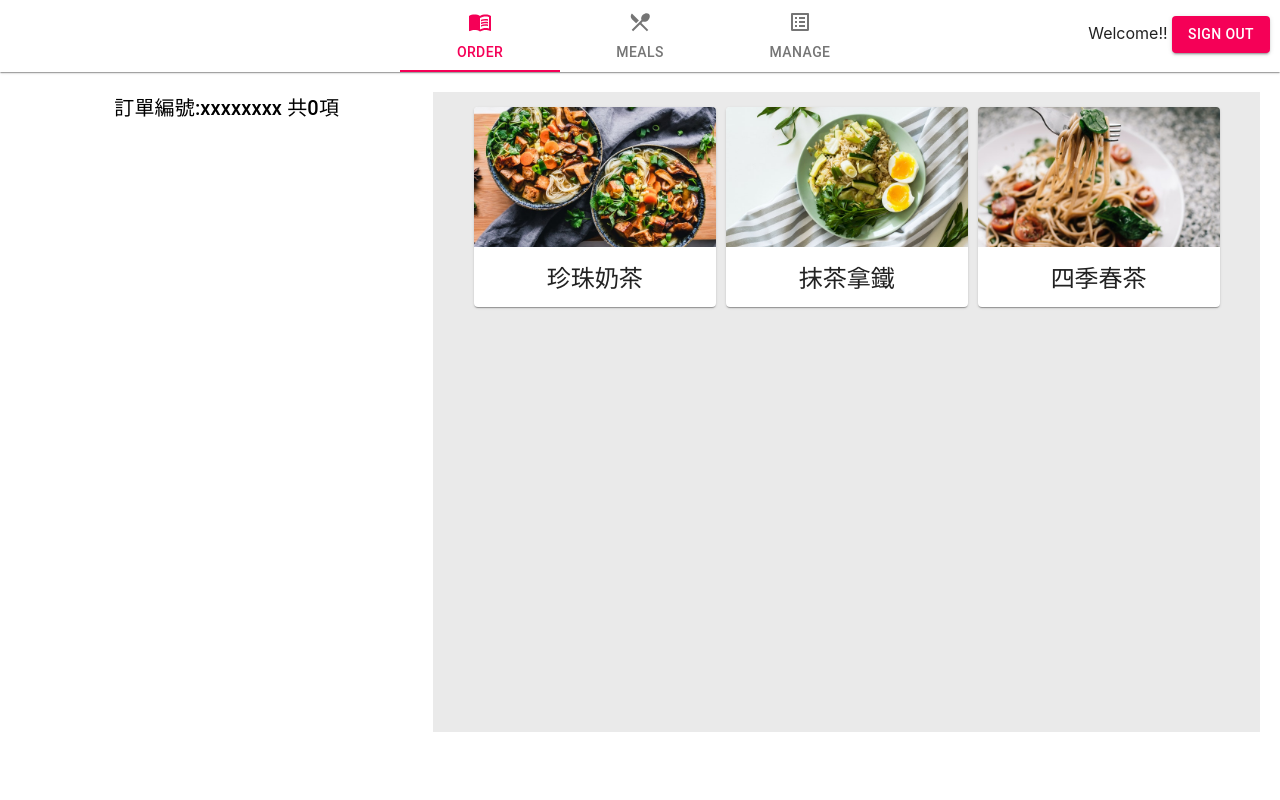
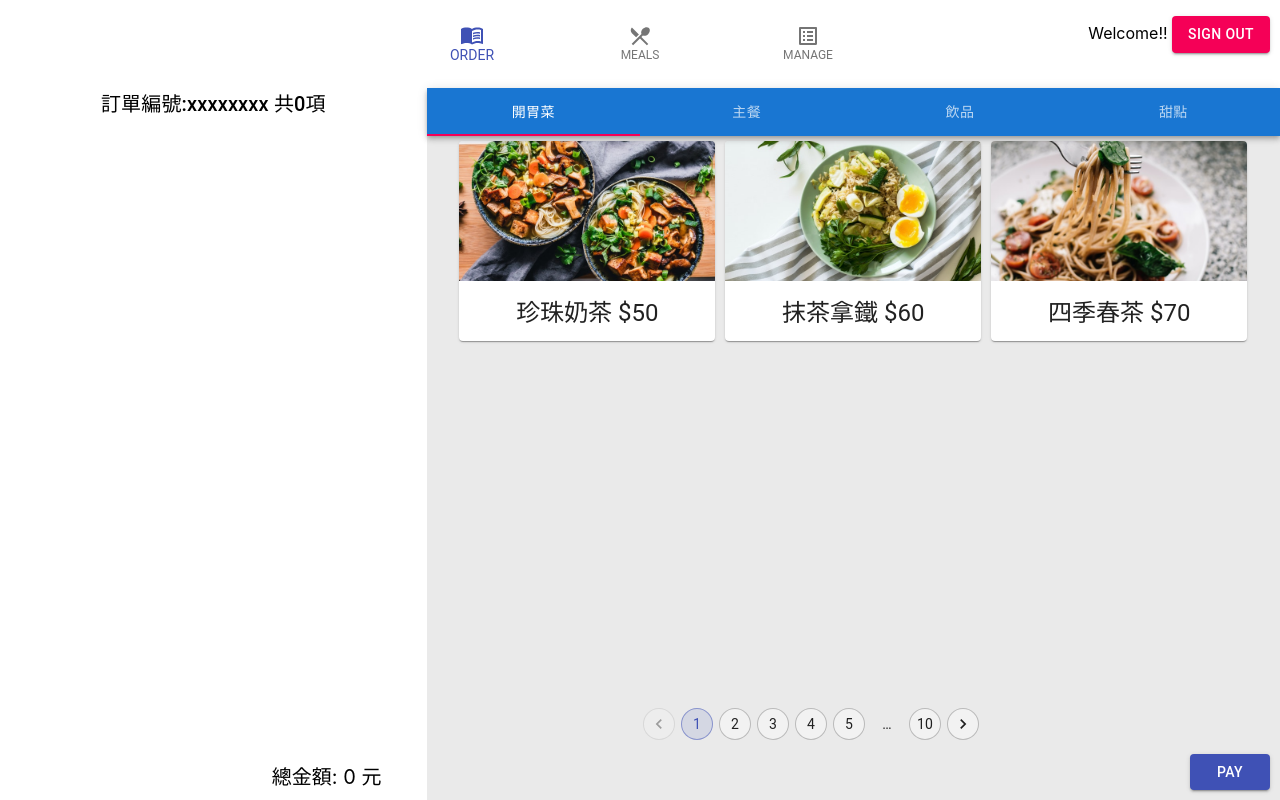
Before and after one commit to sponge2984/react-order-app, a React (Create React App) app: page / in a window 1280 px wide. Both pictures are taken after a click on the button "LOG IN". Built offline with nearby package versions, Linux system fonts and the light colour scheme.

Commit message:
訂單頁新增 分類、分頁、金額

```diff
--- a/src/component/ProductItem.js
+++ b/src/component/ProductItem.js
@@ -34,6 +34,7 @@ function ProductItem({ className, itemInfo, onSelect }) {
                 <CardContent>
                     <Typography gutterBottom variant="h5" component="h2">
                         {itemInfo.name}
+                        {` $${itemInfo.price}`}
                     </Typography>
                 </CardContent>
             </CardActionArea>
--- a/src/component/page/Main.js
+++ b/src/component/page/Main.js
@@ -1,15 +1,14 @@
 import React from "react";
 import { useHistory, useLocation } from "react-router-dom";
 import { AuthButton } from "../customhooks/useAuth";
-import Paper from "@material-ui/core/Paper";
 import { makeStyles } from "@material-ui/core/styles";
-import Tabs from "@material-ui/core/Tabs";
-import Tab from "@material-ui/core/Tab";
 import { MenuLists } from "../helper";
-
+import BottomNavigation from "@material-ui/core/BottomNavigation";
+import BottomNavigationAction from "@material-ui/core/BottomNavigationAction";
 const useStyles = makeStyles({
     root: {
         flexGrow: 1,
+        height: "11vh",
     },
     authBtn: {
         position: "absolute",
@@ -36,21 +35,22 @@ export function MenuTabs() {
         history.push(pathLists[newValue]);
     };
     return (
-        <Paper square className={classes.root}>
-            <Tabs
+        <>
+            <BottomNavigation
                 value={value}
                 onChange={handleChange}
-                indicatorColor="secondary"
-                textColor="secondary"
-                aria-label="icon label tabs example"
-                centered
+                showLabels
+                className={classes.root}
             >
                 {MenuLists.map((item) => (
-                    <Tab icon={item.icon} label={item.label} />
+                    <BottomNavigationAction
+                        label={item.label}
+                        icon={item.icon}
+                    />
                 ))}
-            </Tabs>
+            </BottomNavigation>
             <AuthButton className={classes.authBtn} />
-        </Paper>
+        </>
     );
 }
 export function MainRoute({ children }) {
--- a/src/component/page/Order.js
+++ b/src/component/page/Order.js
@@ -1,13 +1,14 @@
 import React, { useState } from "react";
+import Tabs from "@material-ui/core/Tabs";
+import Tab from "@material-ui/core/Tab";
+import AppBar from "@material-ui/core/AppBar";
 import List from "@material-ui/core/List";
 import ListItem from "@material-ui/core/ListItem";
 import ListItemAvatar from "@material-ui/core/ListItemAvatar";
-import ListItemIcon from "@material-ui/core/ListItemIcon";
 import ListItemSecondaryAction from "@material-ui/core/ListItemSecondaryAction";
 import ListItemText from "@material-ui/core/ListItemText";
 import Avatar from "@material-ui/core/Avatar";
 import IconButton from "@material-ui/core/IconButton";
-import Checkbox from "@material-ui/core/Checkbox";
 import Grid from "@material-ui/core/Grid";
 import Typography from "@material-ui/core/Typography";
 import FolderIcon from "@material-ui/icons/Folder";
@@ -15,38 +16,45 @@ import DeleteIcon from "@material-ui/icons/Delete";
 import ProductItem from "../ProductItem";
 import { useStylesMain } from "../styled/styledMain";
 import { useStylesOrder } from "../styled/styledOrder";
-import itemImg1 from "../../assets/images/item1.jpg";
-import itemImg2 from "../../assets/images/item2.jpg";
-import itemImg3 from "../../assets/images/item3.jpg";
-const itemLists = [
-    { name: "珍珠奶茶", id: "123534234", img: itemImg1 },
-    { name: "抹茶拿鐵", id: "564651351", img: itemImg2 },
-    { name: "四季春茶", id: "123123123123", img: itemImg3 },
-];
+import Button from "@material-ui/core/Button";
+import Pagination from "@material-ui/lab/Pagination";
+import { itemLists } from "./fakeItem";
 function Order() {
     const mainClasses = useStylesMain();
     const orderClasses = useStylesOrder();
     const [dense, setDense] = useState(true);
     const [secondary, setSecondary] = useState(true);
-    const [selectItem, setSelectItem] = useState([]);
+    const [selectItems, setSelectItems] = useState([]);
+    const [value, setValue] = React.useState(0);
+
+    const handleChange = (event, newValue) => {
+        setValue(newValue);
+    };
+
     const handleClickAddItem = (o) => {
-        if (selectItem.every((el) => el.id !== o.id)) {
-            setSelectItem([...selectItem, o]);
+        const findItem = selectItems.find((el) => el.id === o.id);
+        if (findItem === undefined) {
+            setSelectItems([...selectItems, { ...o, count: 1 }]);
+        } else {
+            setSelectItems(
+                selectItems.map((el) =>
+                    el.id === o.id ? { ...o, count: el.count + 1 } : el
+                )
+            );
         }
     };
     const handlClickRemoveItem = (o) => {
-        console.log("r: ", o);
-        setSelectItem([...selectItem].filter((el) => el.id !== o.id));
+        setSelectItems([...selectItems].filter((el) => el.id !== o.id));
     };
     return (
         <div className={mainClasses.root}>
-            <Grid item xs={12} md={4}>
+            <Grid item xs={12} md={4} style={{ position: "relative" }}>
                 <Typography variant="h6" className={orderClasses.title}>
-                    {` 訂單編號:xxxxxxxx 共${selectItem.length}項`}
+                    {` 訂單編號:xxxxxxxx 共${selectItems.length}項`}
                 </Typography>
 
                 <List dense={dense}>
-                    {selectItem.map((item) => (
+                    {selectItems.map((item) => (
                         <ListItem>
                             <ListItemAvatar>
                                 <Avatar>
@@ -57,6 +65,12 @@ function Order() {
                                 primary={item.name}
                                 secondary={secondary ? "Secondary text" : null}
                             />
+                            <div className={orderClasses.orderCount}>
+                                {item.count}
+                            </div>
+                            <div className={orderClasses.orderPrice}>{`$${
+                                item.price * item.count
+                            }`}</div>
                             <ListItemSecondaryAction>
                                 <IconButton
                                     edge="end"
@@ -69,19 +83,52 @@ function Order() {
                         </ListItem>
                     ))}
                 </List>
+                <div
+                    className={orderClasses.totalPrice}
+                >{`總金額: ${selectItems.reduce(
+                    (acc, item) => item.price * item.count + acc,
+                    0
+                )} 元`}</div>
             </Grid>
-            <Grid
-                item
-                xs={12}
-                md={8}
-                className={orderClasses.itemCardContainer}
+            <Grid item xs={12} md={8} className={orderClasses.itemWrapper}>
+                <AppBar position="static" className={orderClasses.classifyTabs}>
+                    <Tabs
+                        value={value}
+                        variant="fullWidth"
+                        onChange={handleChange}
+                        aria-label="simple tabs example"
                     >
-                {itemLists.map((item) => (
+                        <Tab label="開胃菜" />
+                        <Tab label="主餐" />
+                        <Tab label="飲品" />
+                        <Tab label="甜點" />
+                    </Tabs>
+                </AppBar>
+
+                <div className={orderClasses.itemCardContainer}>
+                    {itemLists.map((item, idx) => (
                         <ProductItem
+                            key={idx}
                             itemInfo={item}
                             onSelect={handleClickAddItem}
                         />
                     ))}
+                </div>
+
+                <Pagination
+                    className={orderClasses.Pagination}
+                    count={10}
+                    variant="outlined"
+                    color="primary"
+                />
+
+                <Button
+                    className={orderClasses.SendOrderBtn}
+                    variant="contained"
+                    color="primary"
+                >
+                    Pay
+                </Button>
             </Grid>
         </div>
     );
--- /dev/null
+++ b/src/component/page/fakeItem.js
@@ -0,0 +1,26 @@
+import itemImg1 from "../../assets/images/item1.jpg";
+import itemImg2 from "../../assets/images/item2.jpg";
+import itemImg3 from "../../assets/images/item3.jpg";
+export const itemLists = [
+    {
+        name: "珍珠奶茶",
+        id: "123534234",
+        img: itemImg1,
+        price: 50,
+        type: "0",
+    },
+    {
+        name: "抹茶拿鐵",
+        id: "564651351",
+        img: itemImg2,
+        price: 60,
+        type: "0",
+    },
+    {
+        name: "四季春茶",
+        id: "123123123123",
+        img: itemImg3,
+        price: 70,
+        type: "0",
+    },
+];
--- a/src/component/styled/styledMain.js
+++ b/src/component/styled/styledMain.js
@@ -4,7 +4,6 @@ export const useStylesMain = makeStyles({
         display: "flex",
         justifyContent: "center",
         flexWrap: "wrap",
-        height: "80vh",
-        margin: "20px",
+        height: "89vh",
     },
 });
--- a/src/component/styled/styledOrder.js
+++ b/src/component/styled/styledOrder.js
@@ -1,11 +1,52 @@
 import { makeStyles } from "@material-ui/core/styles";
-export const useStylesOrder = makeStyles({
+export const useStylesOrder = makeStyles((theme) => ({
+    orderCount: {
+        width: "30px",
+        textAlign: "end",
+    },
+    orderPrice: { margin: " 0 10px", width: "50px", textAlign: "end" },
+    totalPrice: {
+        fontSize: "20px",
+        position: "absolute",
+        bottom: "10px",
+        right: "10px",
+        width: "180px",
+    },
+    itemWrapper: {
+        height: "100%",
+        background: "#EAEAEA",
+        width: "100%",
+        flexDirection: "column",
+        display: "flex",
+    },
     itemCardContainer: {
         width: "100%",
-        height: "100%",
-        background: "#EAEAEA",
+
         display: "flex",
         justifyContent: "center",
-        padding: "10px",
+        flexDirection: "row",
+        flexWrap: "wrap",
+        overflowY: "auto",
     },
-});
+
+    classifyTabs: {
+        width: "100%",
+        //height: "50px",
+        color: "#fff",
+        backgroundColor: "#1976d2",
+    },
+    Pagination: {
+        position: "absolute",
+        bottom: "60px",
+        left: "50%",
+        "& li > button": {
+            background: "#ffffff66",
+        },
+    },
+    SendOrderBtn: {
+        position: "absolute",
+        bottom: "10px",
+        right: "10px",
+        width: "80px",
+    },
+}));
```
Lines whose indentation alone changed are shown as unchanged.
